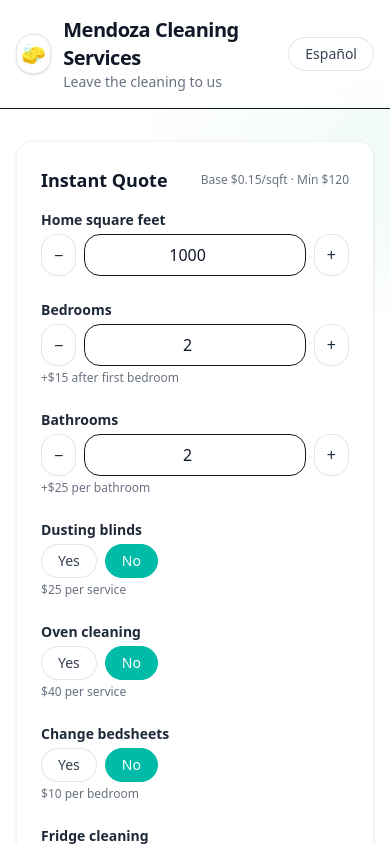
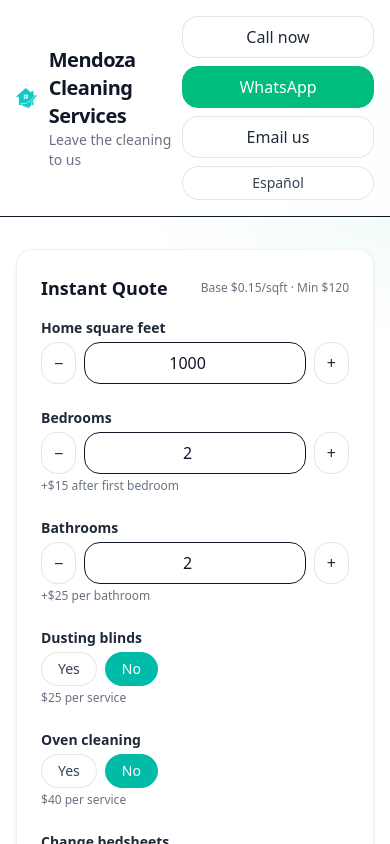
Before and after one commit to johnsales/jmendoza-cleaning-services, a React (Vite) app: page / in a window 390 px wide. Shown: the top 844 px of the page. Built offline with nearby package versions, Linux system fonts and the light colour scheme.

Commit message:
adding logo

```diff
--- a/index.html
+++ b/index.html
@@ -1,6 +1,7 @@
 <!doctype html>
 <html lang="en">
   <head>
+    <link rel="icon" type="image/png" href="/logo.png" />
     <meta charset="UTF-8" />
     <meta name="viewport" content="width=device-width, initial-scale=1" />
     <title>Mendoza Cleaning Services</title>
--- a/src/App.tsx
+++ b/src/App.tsx
@@ -217,8 +217,8 @@ export default function App() {
       <header className="border-b bg-white/80 backdrop-blur">
         <div className="max-w-6xl mx-auto flex items-center justify-between px-4 py-4">
           <div className="flex items-center gap-3">
-            <div className="size-10 grid place-items-center rounded-2xl border border-black/10 shadow-sm bg-white">
-              <span className="text-xl">🧽</span>
+            <div className="size-10 place-items-center">
+              <img src="/logo.png" alt="Logo" className="object-contain" />
             </div>
             <div>
               <h1 className="text-xl font-bold tracking-tight">{L.brand}</h1>
@@ -226,10 +226,10 @@ export default function App() {
             </div>
           </div>
 
-          <div className="flex items-center gap-2">
-            <a className="btn-ghost hidden sm:inline-flex" href="tel:+18655075786">{L.callNow}</a>
-            <a className="btn-whatsapp hidden sm:inline-flex" href={waLink} target="_blank" rel="noopener noreferrer">WhatsApp</a>
-            <a className="btn-ghost hidden sm:inline-flex" href="mailto:jmendozacleaingservices@gmail.com">{L.emailUs}</a>
+          <div className="flex flex-col sm:flex-row items-stretch sm:items-center gap-2 sm:gap-2 w-full sm:w-auto">
+            <a className="btn-ghost" href="tel:+18655075786">{L.callNow}</a>
+            <a className="btn-whatsapp" href={waLink} target="_blank" rel="noopener noreferrer">WhatsApp</a>
+            <a className="btn-ghost" href="mailto:jmendozacleaingservices@gmail.com">{L.emailUs}</a>
             <button className="pill pill--off" onClick={() => setLang(lang === "en" ? "es" : "en")}>
               {L.lang}
             </button>
```
Also changed, not shown: public/logo.png (added), public/logo3.png (added).
